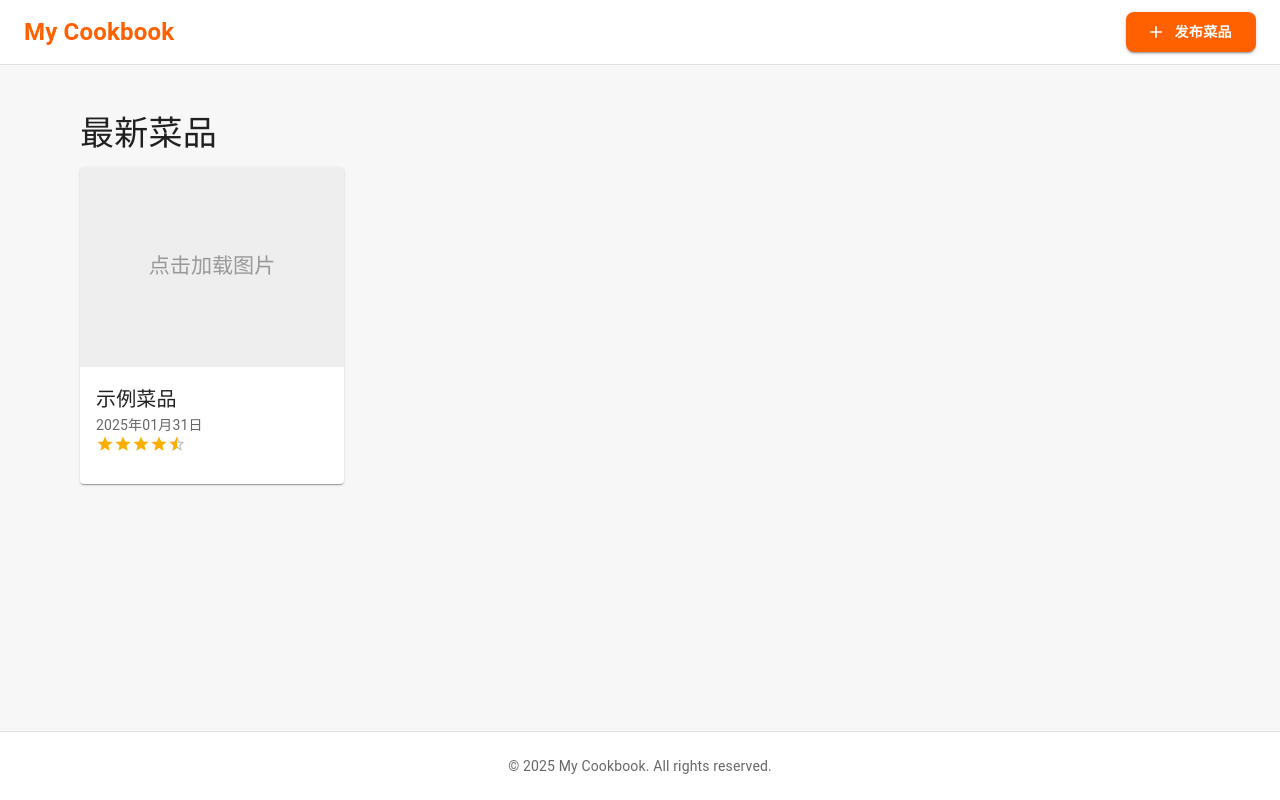
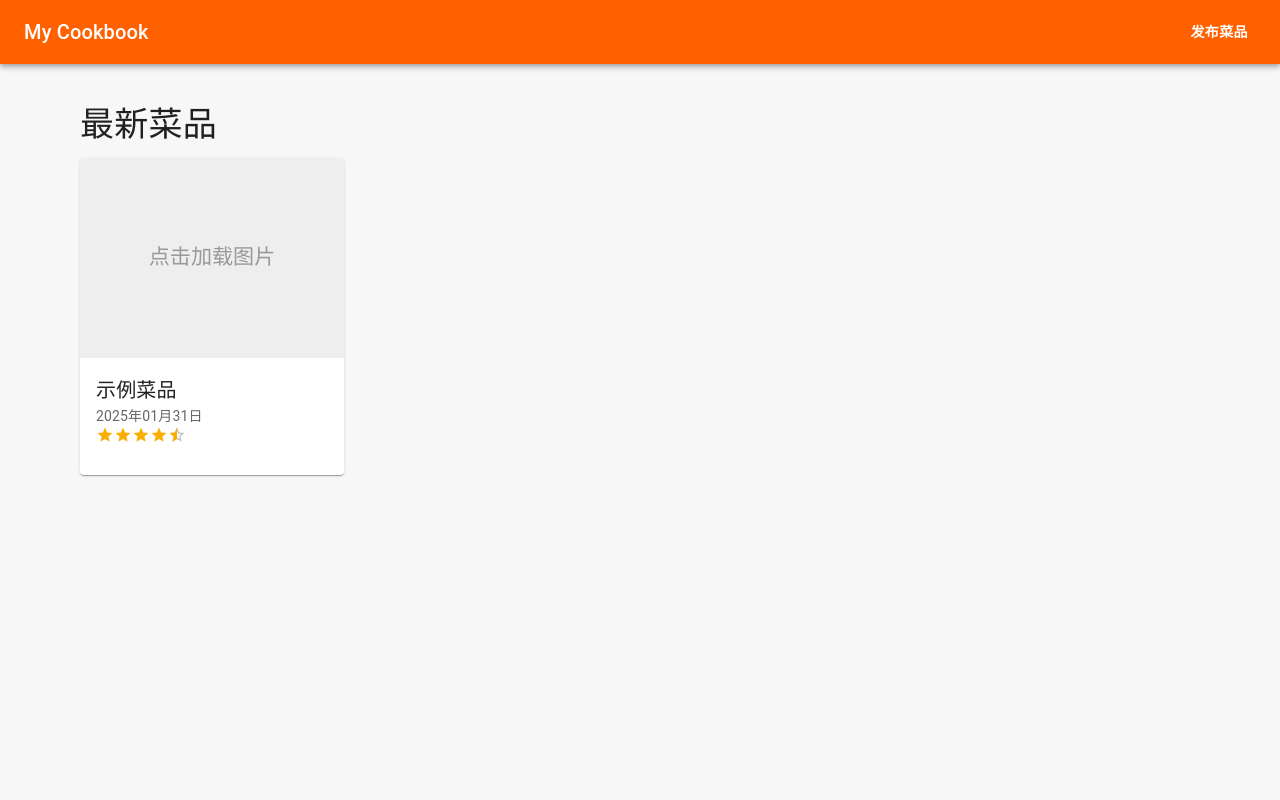
Before and after one commit to imasterlion/MyCookbook, a React (Vite) app: page / in a window 1280 px wide. Built offline with nearby package versions, Linux system fonts and the light colour scheme.

Commit message:
Add debug logs and fix layout

```diff
--- a/src/App.tsx
+++ b/src/App.tsx
@@ -9,6 +9,7 @@ import UploadRecipe from './pages/UploadRecipe';
 import RecipeDetail from './pages/RecipeDetail';
 
 function App() {
+  console.log('App rendering'); // 添加调试日志
   return (
     <Router>
       <Layout>
--- a/src/components/Layout.tsx
+++ b/src/components/Layout.tsx
@@ -1,26 +1,15 @@
 import { Box, Container, AppBar, Toolbar, Typography, Button } from '@mui/material';
-import { Link, useLocation } from 'react-router-dom';
-import AddIcon from '@mui/icons-material/Add';
+import { Link } from 'react-router-dom';
 
 interface LayoutProps {
   children: React.ReactNode;
 }
 
 const Layout = ({ children }: LayoutProps) => {
-  const location = useLocation();
-  const isHomePage = location.pathname === '/';
-
+  console.log('Layout rendering'); // 添加调试日志
   return (
     <Box sx={{ display: 'flex', flexDirection: 'column', minHeight: '100vh' }}>
-      <AppBar
-        position="static"
-        elevation={0}
-        sx={{
-          backgroundColor: 'background.paper',
-          borderBottom: '1px solid',
-          borderColor: 'divider'
-        }}
-      >
+      <AppBar position="static">
         <Toolbar>
           <Typography
             variant="h6"
@@ -29,68 +18,25 @@ const Layout = ({ children }: LayoutProps) => {
             sx={{
               flexGrow: 1,
               textDecoration: 'none',
-              color: 'primary.main',
-              fontWeight: 700,
-              fontSize: '1.5rem',
-              '&:hover': {
-                color: 'primary.main' // Logo 悬停时保持原色
-              }
+              color: 'inherit'
             }}
           >
             My Cookbook
           </Typography>
-          {isHomePage && (
           <Button
-              variant="contained"
+            color="inherit"
             component={Link}
             to="/upload"
-              startIcon={<AddIcon />}
-              sx={{
-                px: 3,
-                py: 1,
-                boxShadow: 2
-              }}
           >
             发布菜品
           </Button>
-          )}
         </Toolbar>
       </AppBar>
-
-      <Container
-        component="main"
-        sx={{
-          flex: 1,
-          py: 4,
-          minHeight: 'calc(100vh - 64px - 100px)' // 减去头部和底部的高度
-        }}
-      >
+      <Container component="main" sx={{ flexGrow: 1, py: 3 }}>
         {children}
       </Container>
-
-      <Box
-        component="footer"
-        sx={{
-          py: 3,
-          px: 2,
-          mt: 'auto',
-          backgroundColor: 'background.paper',
-          borderTop: '1px solid',
-          borderColor: 'divider'
-        }}
-      >
-        <Container maxWidth="sm">
-          <Typography
-            variant="body2"
-            align="center"
-            color="text.secondary"
-          >
-            © {new Date().getFullYear()} My Cookbook. All rights reserved.
-          </Typography>
-        </Container>
-      </Box>
     </Box>
   );
-}
+};
 
 export default Layout;
```
Lines whose indentation alone changed are shown as unchanged.
